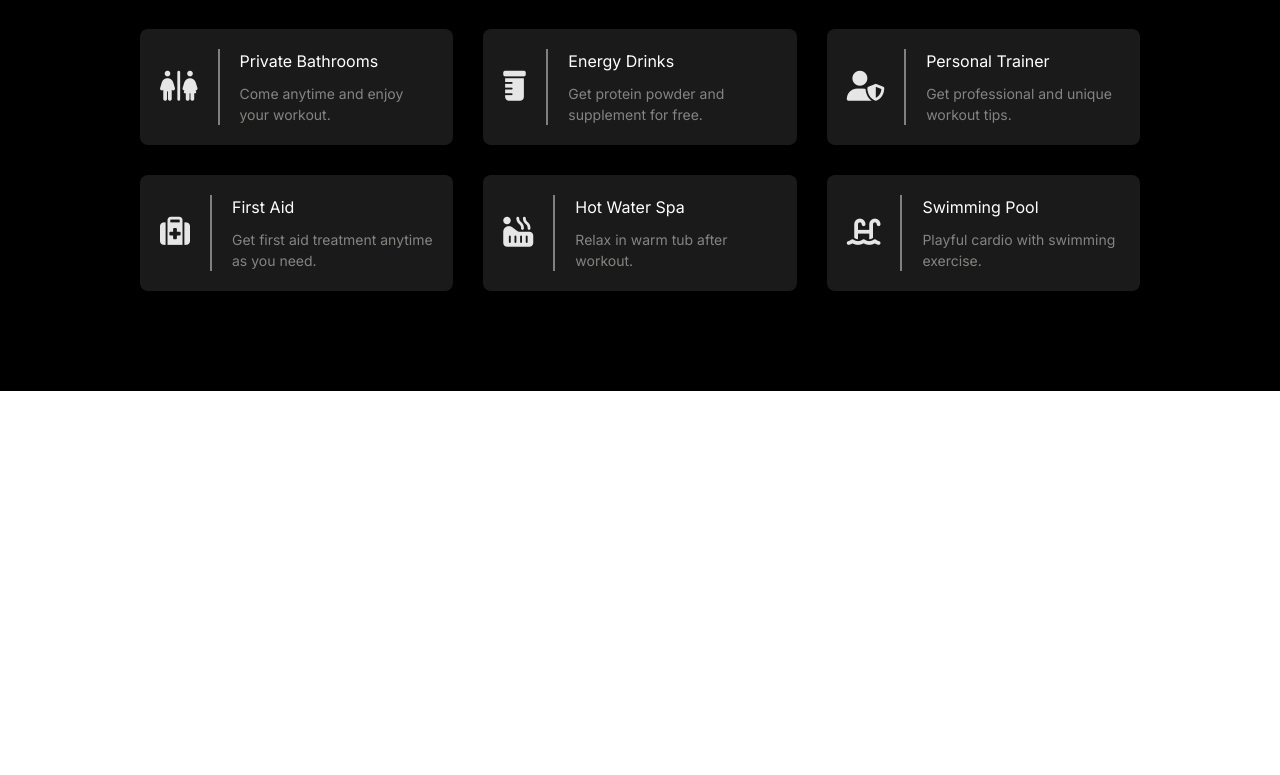
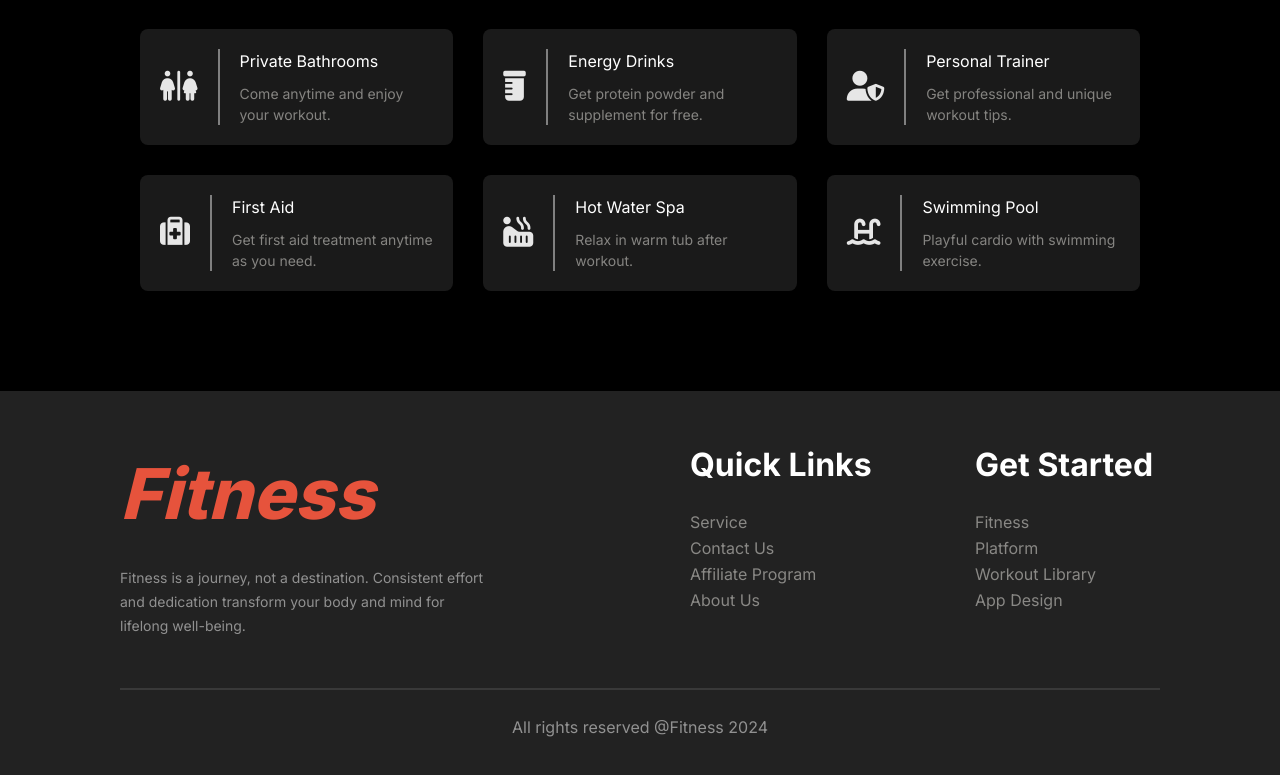
Before and after one commit to mrirakib04/landing-page-3, a React (Vite) app: page / in a window 1280 px wide. Shown: the part 4514-5289 px from the top of the page. Before the commit the page ends 4905 px from the top, so only its background shows below. Built offline with nearby package versions, Linux system fonts and the light colour scheme; a web font is replaced by a local one.

Commit message:
footer added

```diff
--- a/src/App.css
+++ b/src/App.css
@@ -437,3 +437,52 @@ header ul li a:hover {
   color: rgba(239, 237, 232, 0.5);
   margin-top: 10px;
 }
+
+/* footer section */
+footer {
+  background-color: #222222;
+}
+.all-footer {
+  max-width: 1060px;
+  margin: 0 auto;
+  padding: 50px 10px;
+}
+.footer-content,
+.footer-col2 {
+  display: grid;
+  grid-template-columns: repeat(2, 1fr);
+  gap: 100px;
+}
+.footer-col1 {
+  width: 80%;
+}
+.footer-col1 h2 {
+  font-size: 70px;
+  font-weight: 800;
+  font-style: italic;
+  margin-bottom: 20px;
+}
+.footer-col1 p {
+  font-size: 14px;
+  line-height: 24px;
+}
+.footer-col2 h3 {
+  font-size: 32px;
+  font-weight: 700;
+  margin-bottom: 20px;
+}
+.footer-col2 ul li {
+  list-style: none;
+}
+.footer-col2 ul li a {
+  text-decoration: none;
+  color: rgba(239, 237, 232, 0.5);
+  line-height: 26px;
+}
+footer hr {
+  margin: 50px 0 25px 0;
+  border: 1px solid rgba(255, 255, 255, 0.1);
+}
+.all-footer > p {
+  text-align: center;
+}
--- a/src/App.jsx
+++ b/src/App.jsx
@@ -453,6 +453,74 @@ function App() {
           </div>
         </section>
       </main>
+      {/* footer section  */}
+      <footer>
+        <div className="all-footer">
+          <div className="footer-content">
+            <div className="footer-col1">
+              <h2 className="orange">Fitness</h2>
+              <p className="white50">
+                Fitness is a journey, not a destination. Consistent effort and
+                dedication transform your body and mind for lifelong well-being.
+              </p>
+            </div>
+            <div className="footer-col2">
+              <div>
+                <h3>Quick Links</h3>
+                <ul>
+                  <li>
+                    <a className="transition hover:text-white!" href="">
+                      Service
+                    </a>
+                  </li>
+                  <li>
+                    <a className="transition hover:text-white!" href="">
+                      Contact Us
+                    </a>
+                  </li>
+                  <li>
+                    <a className="transition hover:text-white!" href="">
+                      Affiliate Program
+                    </a>
+                  </li>
+                  <li>
+                    <a className="transition hover:text-white!" href="">
+                      About Us
+                    </a>
+                  </li>
+                </ul>
+              </div>
+              <div>
+                <h3>Get Started</h3>
+                <ul>
+                  <li>
+                    <a className="transition hover:text-white!" href="">
+                      Fitness
+                    </a>
+                  </li>
+                  <li>
+                    <a className="transition hover:text-white!" href="">
+                      Platform
+                    </a>
+                  </li>
+                  <li>
+                    <a className="transition hover:text-white!" href="">
+                      Workout Library
+                    </a>
+                  </li>
+                  <li>
+                    <a className="transition hover:text-white!" href="">
+                      App Design
+                    </a>
+                  </li>
+                </ul>
+              </div>
+            </div>
+          </div>
+          <hr />
+          <p className="white50">All rights reserved @Fitness 2024</p>
+        </div>
+      </footer>
     </div>
   );
 }
```
